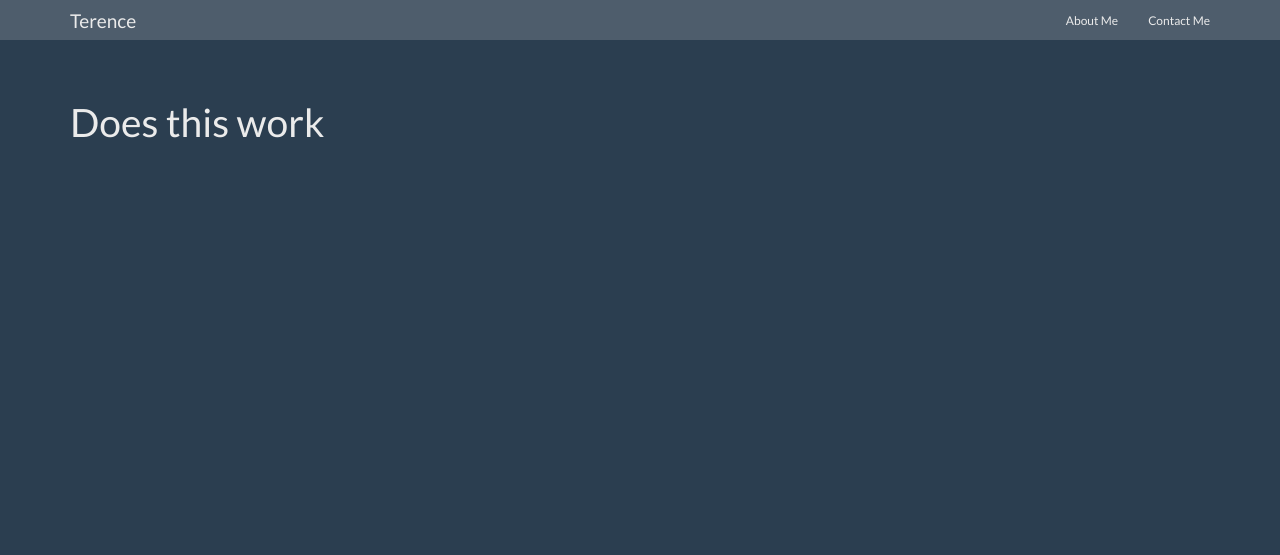
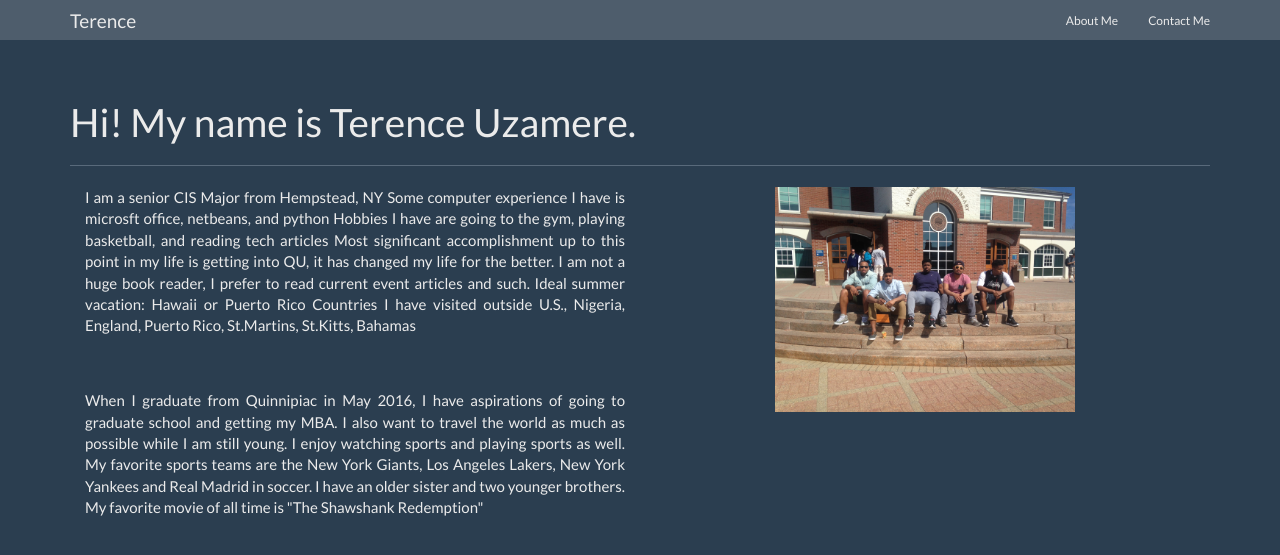
Before and after one commit to terence-uzamere/qandu_teflon, a Django app: page /about_me/ in a window 1280 px wide. Shown: the top 555 px of the page. Run offline with Django 3.2, Linux system fonts and the light colour scheme; some libraries are stand-ins or nearby versions.

Commit message:
Add picture to about me page

```diff
--- a/templates/about_me.html
+++ b/templates/about_me.html
@@ -1,8 +1,26 @@
-{% extends 'base.html' %}
-{% load bootstrap3 %}
+{% extends "base.html" %}
 {% block content %}
+{% load staticfiles %}
+
 <div class="about_me">
-  <p><h1>Does this work</p></h1>
+  <p><h1>Hi! My name is Terence Uzamere.</h1></p>
+
+<div align="justify"><hr>
+<div class="col-lg-6"><p>I am a senior CIS Major from Hempstead, NY
+Some computer experience I have is microsft office, netbeans, and python
+Hobbies I have are going to the gym, playing basketball, and reading tech articles
+Most significant accomplishment up to this point in my life is getting into QU, it has changed my life for the better.
+I am not a huge book reader, I prefer to read current event articles and such.
+Ideal summer vacation: Hawaii or Puerto Rico
+Countries I have visited outside U.S., Nigeria, England, Puerto Rico, St.Martins, St.Kitts, Bahamas</p>
+<br><br><p>When I graduate from Quinnipiac in May 2016, I have aspirations of going to graduate school and getting my MBA. I also want to travel the world as much as possible while I am still young. I enjoy watching sports and playing sports as well. My favorite sports teams are the New York Giants, Los Angeles Lakers, New York Yankees and Real Madrid in soccer. I have an older sister and two younger brothers. My favorite movie of all time is "The Shawshank Redemption"</p>
+</div>
+
+<div class="col-lg-6"><center><img src="{% static "image/Library Pic.jpg" %}" class="img-responsive" alt="Me" width="300px" height="300"/></center></div>
+
 
 </div>
+
+
+
 {% endblock %}
```
Also changed, not shown: static/image/Library Pic.jpg (added).
